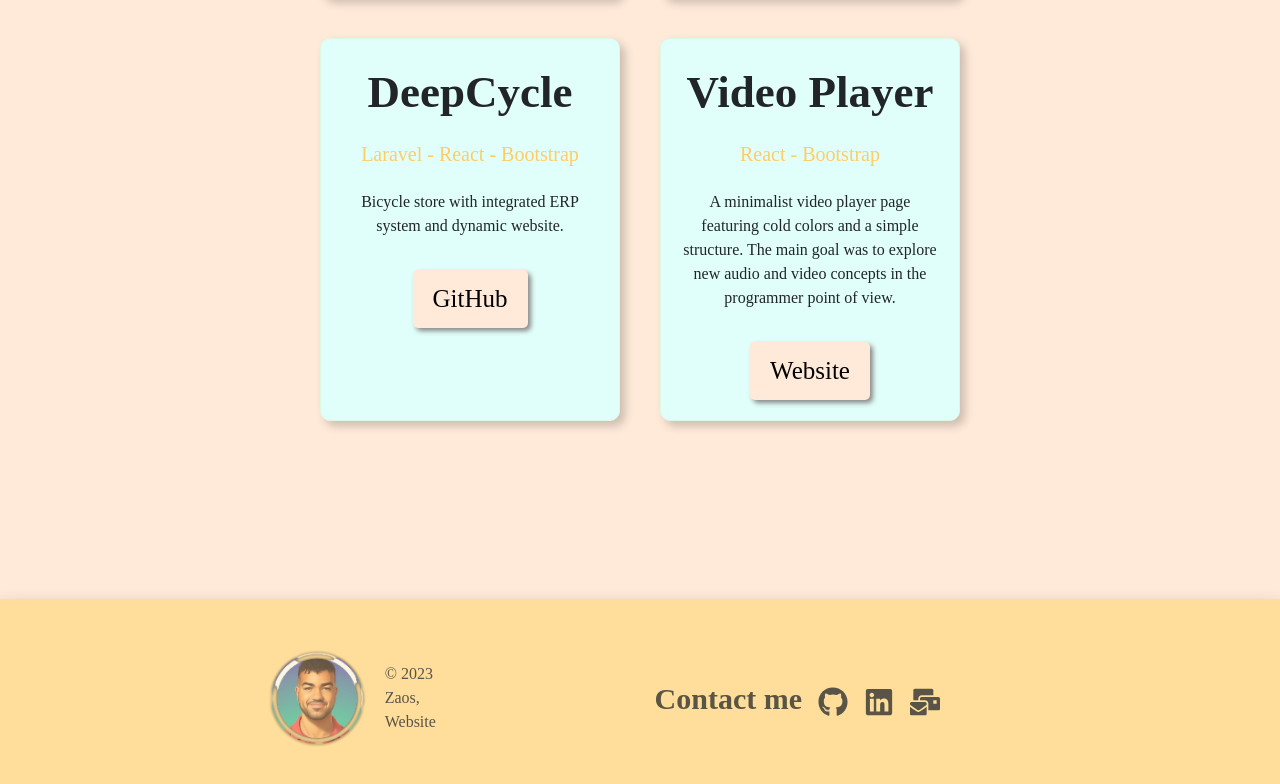
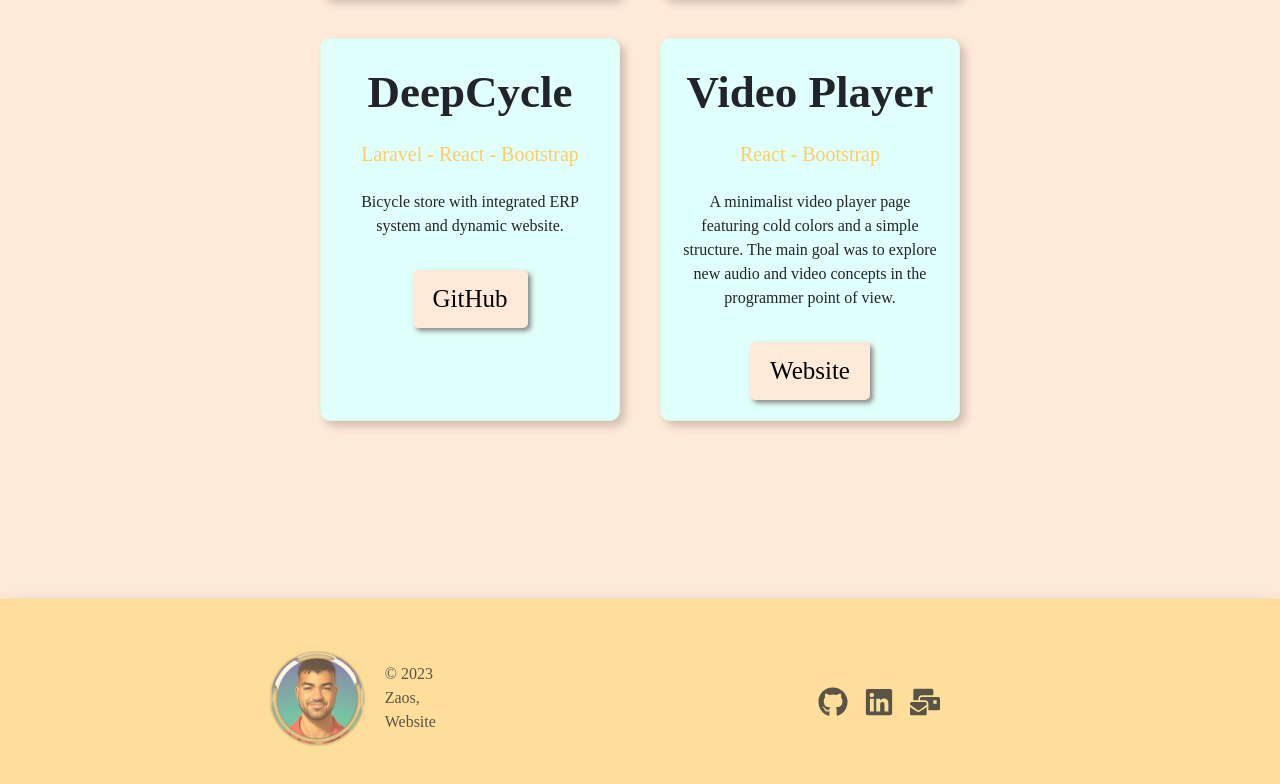
Before and after one commit to zaos22/zaos-portfolio, a React (Create React App) app: page / in a window 1280 px wide. Shown: the part 3907-4691 px from the top of the page. Built offline with nearby package versions, Linux system fonts and the light colour scheme.

Commit message:
Update Footer_light.js

```diff
--- a/src/Footer/Footer_light.js
+++ b/src/Footer/Footer_light.js
@@ -22,7 +22,6 @@ function Footer() {
 
                 </footer>
                 <ul style={{ fontSize: '30px' }} className="nav col-md-4 justify-content-end list-unstyled d-flex">
-                    <span style={{ fontWeight: 'bold' }} role='list' aria-label="Contact me" className="text-muted">Contact me</span>
                     <li className="ms-3"><a className="text-muted" target='blank' href="https://github.com/zaos22"><span role='link' aria-label="Visit my github"><FaGithub className='iconh' /></span></a></li>
                     <li className="ms-3"><a className="text-muted" target='blank' href="https://www.linkedin.com/in/zazou-abid-501432240/"><span role='link' aria-label="Visit my linkedin"><FaLinkedin className='iconh' /></span></a></li>
                     <li className='ms-3'>
```
